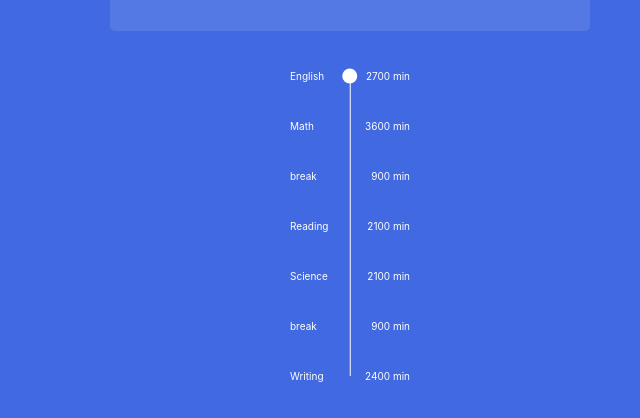
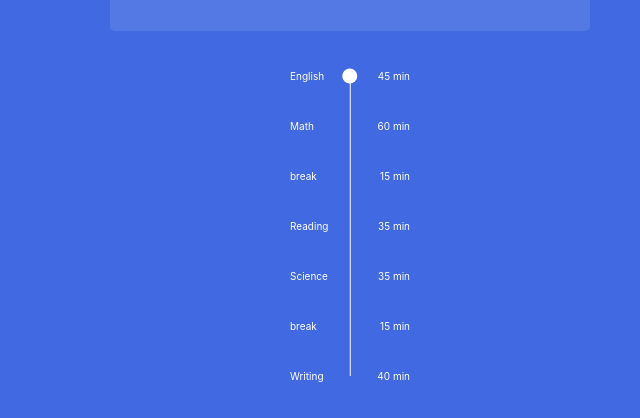
Before and after one commit to yongshn220/ExamClocker_frontend, a React (Create React App) app: page / in a window 1280 px wide. Shown: the part 390-808 px from the top of the page, without its empty margins (290-930 px from the left). Built offline with nearby package versions, Linux system fonts and the light colour scheme.

Commit message:
minor fix

```diff
--- a/src/pages/timer/ExamSchedule.js
+++ b/src/pages/timer/ExamSchedule.js
@@ -20,7 +20,7 @@ export default function ExamSchedule({subjects, setActiveSubject}) {
         {subjects.map((subject, index) => (
           <div onClick={() => handleClick(index, subject)} key={subject.name} style={styles.subjectRow}>
             <span style={styles.subjectName}>{subject.name}</span>
-            <span style={styles.subjectDuration}>{subject.duration} min</span>
+            <span style={styles.subjectDuration}>{subject.duration / 60} min</span>
           </div>
         ))}
       </div>
--- a/src/pages/timer/ExamTimer.js
+++ b/src/pages/timer/ExamTimer.js
@@ -36,6 +36,7 @@ export default function ExamTimer() {
 
   useEffect(() => {
     clearInterval(timeRef.current)
+    setTimerOn(false)
     setTimeLeft(activeSubject.duration)
   }, [activeSubject])
 
```
